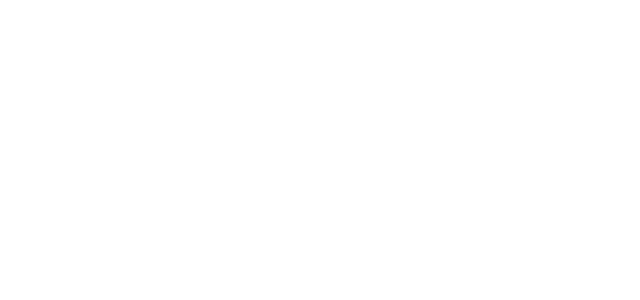
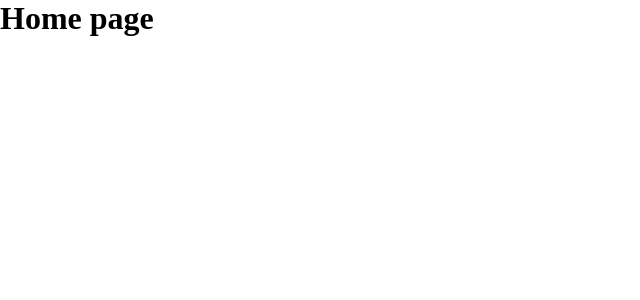
Before and after one commit to nonstop-dev/more-tech-hack-frontend, an Angular app: page /home in a window 1280 px wide. Before the commit this address led to /. Shown: the top 300 px of the page, without its empty margins (0-640 px from the left). Built offline with nearby package versions, Linux system fonts and the light colour scheme.

Commit message:
updated Readme & added home page

```diff
--- a/src/app/app-routing.module.ts
+++ b/src/app/app-routing.module.ts
@@ -1,7 +1,14 @@
 import { NgModule } from '@angular/core';
 import { RouterModule, Routes } from '@angular/router';
+import { HomeComponent } from './pages/home/home.component';
 
-const routes: Routes = [];
+const routes: Routes = [
+  {
+    path: 'home',
+    component: HomeComponent,
+  },
+  { path: '**', redirectTo: 'home' },
+];
 
 @NgModule({
   imports: [RouterModule.forRoot(routes)],
--- a/src/app/app.module.ts
+++ b/src/app/app.module.ts
@@ -3,9 +3,10 @@
 
 import { AppRoutingModule } from './app-routing.module';
 import { AppComponent } from './app.component';
+import { HomeComponent } from './pages/home/home.component';
 
 @NgModule({
-  declarations: [AppComponent],
+  declarations: [AppComponent, HomeComponent],
   imports: [BrowserModule, AppRoutingModule],
   providers: [],
   bootstrap: [AppComponent],
--- /dev/null
+++ b/src/app/pages/home/home.component.html
@@ -0,0 +1,6 @@
+<div class="container">
+  <div class="heading">
+    <h1>Home page</h1>
+  </div>
+  <div class="map"></div>
+</div>
--- /dev/null
+++ b/src/app/pages/home/home.component.scss
@@ -0,0 +1,3 @@
+.heading {
+  margin-bottom: 20px;
+}
--- a/src/styles.scss
+++ b/src/styles.scss
@@ -1 +1,73 @@
 /* You can add global styles to this file, and also import other style files */
+
+:root {
+  --primary-background-color: #fff;
+  --primary-text-color: #e5e5e5;
+  --second-background-color: #292c32;
+  --link-color: #31b4f2;
+  --link-color-hover: #303030;
+}
+
+/* #region Reboot styles */
+html,
+body {
+  min-height: 100%;
+  height: 100%;
+}
+
+body {
+  margin: 0;
+}
+
+* {
+  box-sizing: border-box;
+
+  // font-family: "Alegreya Sans", sans-serif;
+}
+
+h1,
+h2,
+h3,
+h4,
+h5,
+h6 {
+  margin: 0;
+}
+
+ul {
+  list-style: none;
+  padding: 0;
+  margin: 0;
+}
+
+p {
+  margin: 0;
+  font-size: 20px;
+  line-height: 30px;
+}
+
+a {
+  color: var(--link-color);
+  text-decoration: none;
+  font-size: 18px;
+  transition: color 0.1s ease-in-out;
+
+  &[role="button"] {
+    cursor: pointer;
+  }
+
+  &:hover {
+    color: var(--link-color-hover);
+  }
+}
+
+.main-text {
+  font-family: "Alegreya Sans", sans-serif;
+}
+
+.fs-regular {
+  font-size: 20px;
+  line-height: 30px;
+}
+
+/* #endregion */
```
Also changed, not shown: src/app/pages/home/home.component.ts (added, +8 -0 lines), 1 other file (tests, documents, lock files or other folders).
